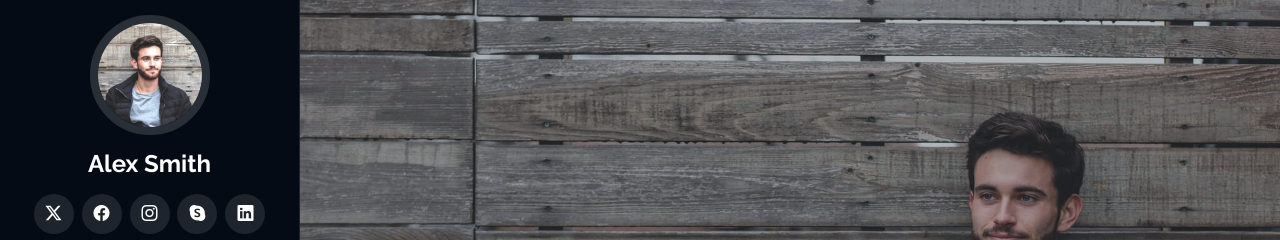
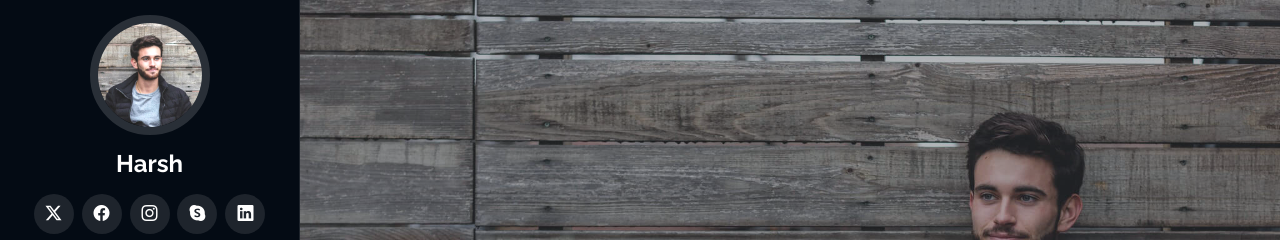
Before and after one commit to harsz-git/profile, a plain HTML site: page index.html in a window 1280 px wide. Shown: the top 240 px of the page. Drawn offline with nearby package versions, Linux system fonts and the light colour scheme; a script that the page names is missing.

Commit message:
Update index.html

```diff
--- a/index.html
+++ b/index.html
@@ -45,7 +45,7 @@
     <a href="index.html" class="logo d-flex align-items-center justify-content-center">
       <!-- Uncomment the line below if you also wish to use an image logo -->
       <!-- <img src="assets/img/logo.png" alt=""> -->
-      <h1 class="sitename">Alex Smith</h1>
+      <h1 class="sitename">Harsh</h1>
     </a>
 
     <div class="social-links text-center">
```
